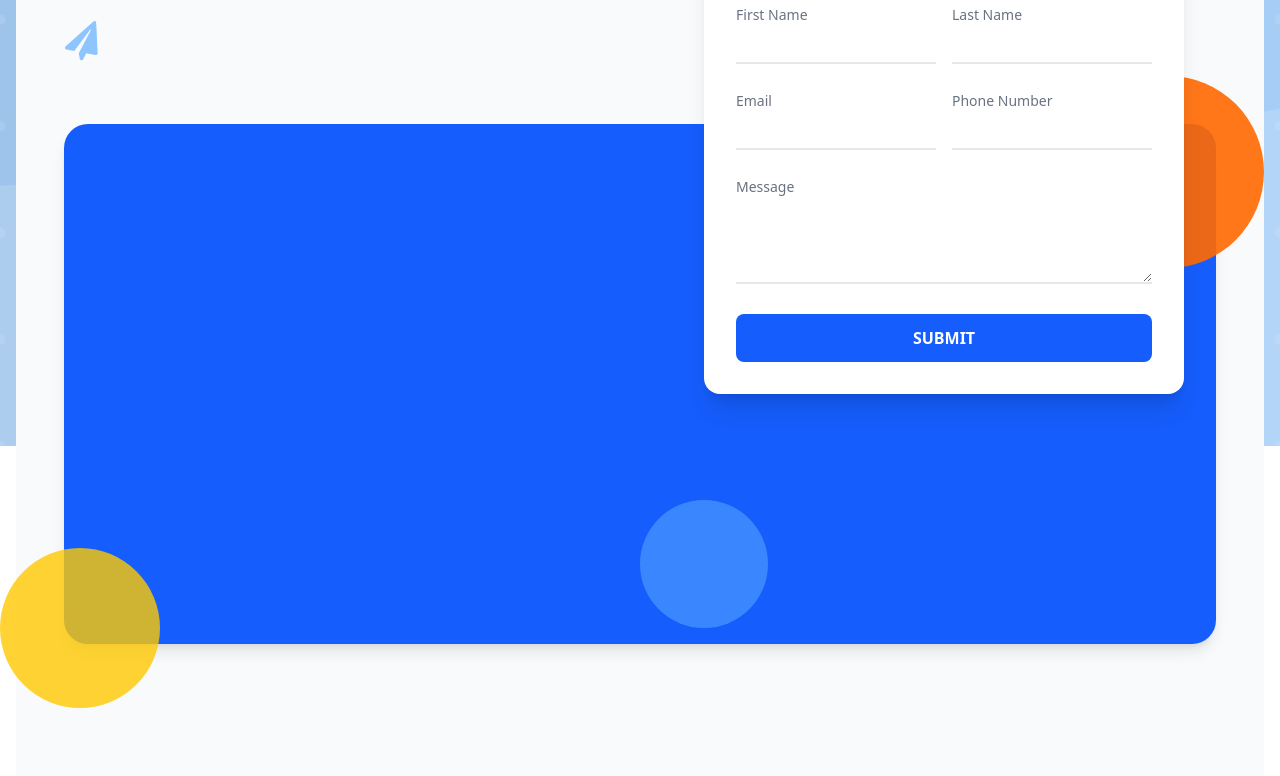
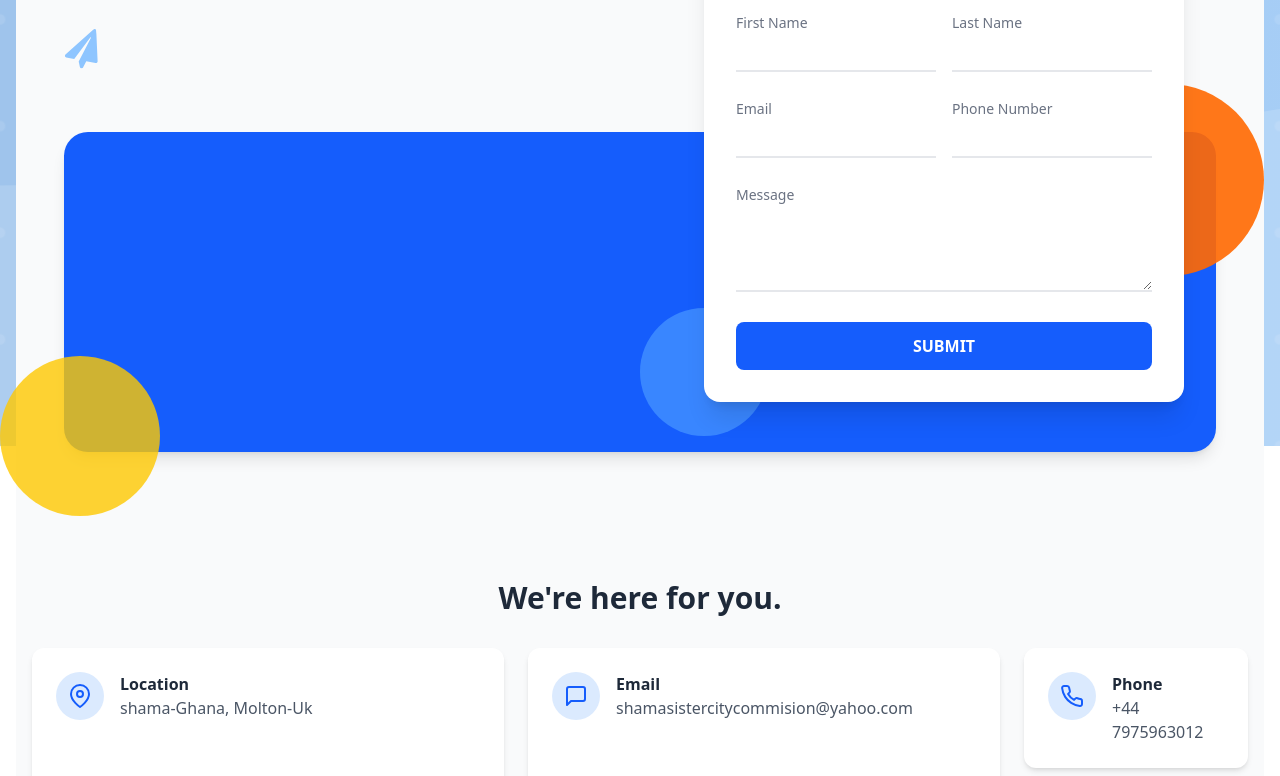
Before and after one commit to Augnorms/travel_agency_app, a Next.js app: page /contact in a window 1280 px wide. Shown: the part 354-1130 px from the top of the page. Built offline with nearby package versions, Linux system fonts and the light colour scheme.

Commit message:
designed contact page update

```diff
--- a/src/app/contact/page.tsx
+++ b/src/app/contact/page.tsx
@@ -4,7 +4,7 @@ import ContactForm from "@/components/contactForm";
 
 export default function Page() {
   return (
-    <div className="relative min-h-screen flex justify-center items-center lg:px-4">
+    <div className="relative min-h-screen flex justify-center items-center p-2 lg:px-4">
       {/* Transparent form wrapper */}
       <div className="">
         <ContactForm />
--- a/src/components/contactForm.tsx
+++ b/src/components/contactForm.tsx
@@ -28,7 +28,7 @@ export default function ContactPage() {
 
         {/* === MIDDLE: Blue Background + Overlapping Form (separate block) === */}
         <div className="max-w-6xl mx-auto mt-6 mb-32 lg:mb-32 px-0">
-          <div className="relative w-full min-h-[420px] md:min-h-[520px]">
+          <div className="relative w-full min-h-[430px] md:min-h-[320px]">
             {/* Blue background full block */}
             <div className="absolute inset-0 bg-blue-600 rounded-3xl shadow-lg md:pr-[45%] lg:pr-[40%] z-0" />
 
@@ -158,9 +158,7 @@ export default function ContactPage() {
               </div>
               <div className="text-left">
                 <p className="font-semibold text-gray-800">Location</p>
-                <p className="text-gray-600">
-                  shama-Ghana, Molton-Uk
-                </p>
+                <p className="text-gray-600">shama-Ghana, Molton-Uk</p>
               </div>
             </div>
 
@@ -169,9 +167,13 @@ export default function ContactPage() {
               <div className="bg-blue-100 p-3 rounded-full">
                 <FiMessageSquare className="w-6 h-6 text-blue-600" />
               </div>
-              <div className="text-left">
+              <div className="text-left min-w-0 flex-1">
+                {" "}
+                {/* Important: min-w-0 and flex-1 */}
                 <p className="font-semibold text-gray-800">Email</p>
-                <p className="text-gray-600">shamasistercitycommision@yahoo.com</p>
+                <p className="text-gray-600 truncate">
+                  shamasistercitycommision@yahoo.com
+                </p>
               </div>
             </div>
 
@@ -197,7 +199,6 @@ export default function ContactPage() {
                   <p className="font-semibold text-gray-800">
                     Simple & easy form
                   </p>
-                  <p className="text-gray-600">Live Chat</p>
                 </div>
               </div>
             </div>
```
